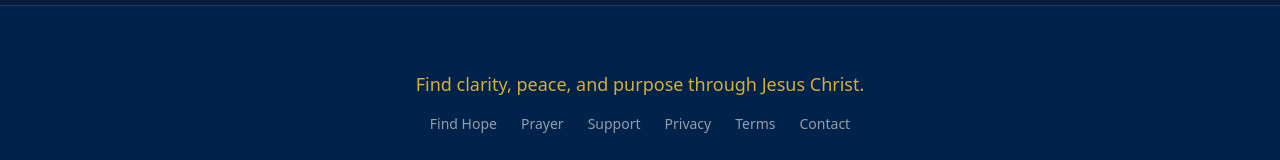
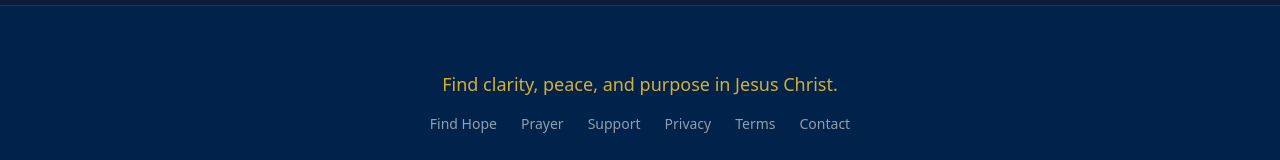
Before and after one commit to hisminute/hisminute-com, a Next.js app: page /support/cancel in a window 1280 px wide. Shown: the part 539-699 px from the top of the page. Built offline with nearby package versions, Linux system fonts and the light colour scheme; no server answers.

Commit message:
update message from through to in

```diff
--- a/app/layout.tsx
+++ b/app/layout.tsx
@@ -28,7 +28,7 @@ export const metadata: Metadata = {
     default: "His Minute",
     template: "His Minute | %s",
   },
-  description: "Find clarity, peace, and purpose through Jesus Christ.",
+  description: "Find clarity, peace, and purpose in Jesus Christ.",
   alternates: {
     canonical: "/",
   },
@@ -36,7 +36,7 @@ export const metadata: Metadata = {
     type: "website",
     url: "/",
     title: "His Minute",
-    description: "Find clarity, peace, and purpose through Jesus Christ.",
+    description: "Find clarity, peace, and purpose in Jesus Christ.",
     images: [
       {
         url: "/hmlogo.png",
@@ -49,7 +49,7 @@ export const metadata: Metadata = {
   twitter: {
     card: "summary_large_image",
     title: "His Minute",
-    description: "Find clarity, peace, and purpose through Jesus Christ.",
+    description: "Find clarity, peace, and purpose in Jesus Christ.",
     images: ["/hmlogo.png"],
   },
   icons: {
@@ -120,7 +120,7 @@ function Footer() {
     <footer className="w-full border-t border-white/10 mt-auto bg-[#00224B]">
       <Container className="py-12 md:py-16">
         <p className="text-center text-[var(--accent)] font-heading font-medium text-lg mb-4">
-          Find clarity, peace, and purpose through Jesus Christ.
+          Find clarity, peace, and purpose in Jesus Christ.
         </p>
         <ul className="flex flex-wrap items-center justify-center gap-4 md:gap-6 text-sm mb-6">
           <li>
--- a/app/support/layout.tsx
+++ b/app/support/layout.tsx
@@ -2,7 +2,7 @@ import type { Metadata } from "next";
 
 export const metadata: Metadata = {
   title: "Support — His Minute",
-  description: "Find clarity, peace, and purpose through Jesus Christ.",
+  description: "Find clarity, peace, and purpose in Jesus Christ.",
 };
 
 export default function SupportLayout({
```
